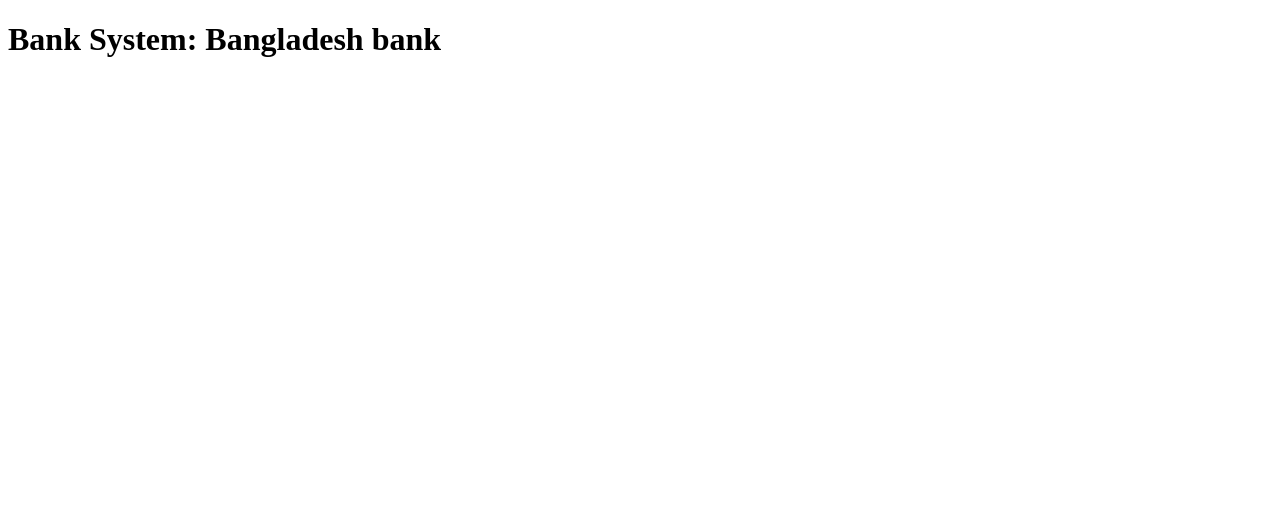
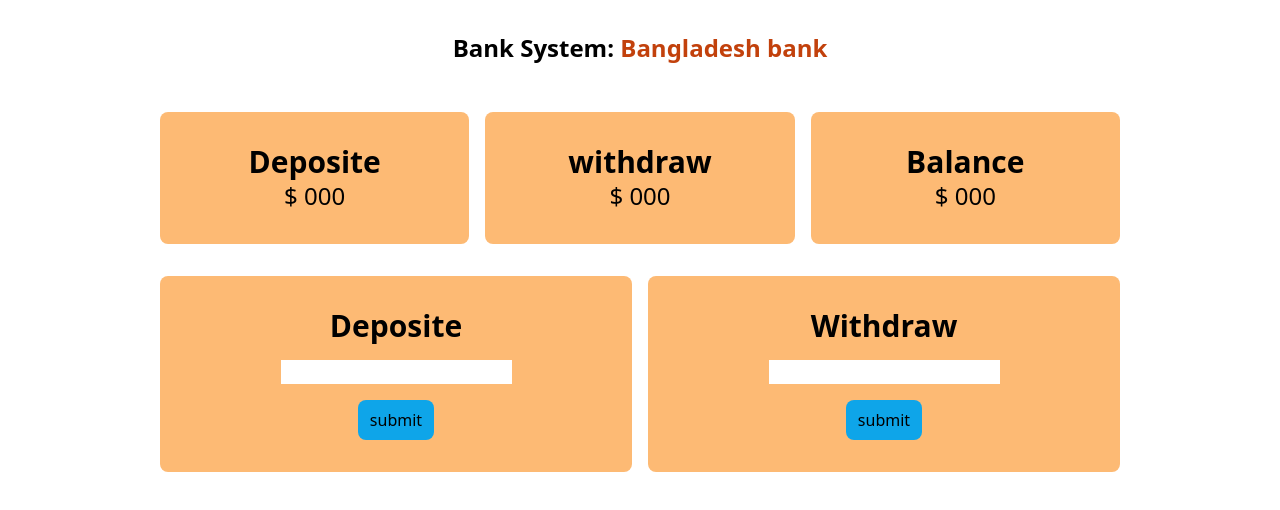
Before and after one commit to alamindolon/advanceBank, a plain HTML site: page index.html in a window 1280 px wide. Drawn offline with nearby package versions, Linux system fonts and the light colour scheme.

Commit message:
design part done

```diff
--- a/index.html
+++ b/index.html
@@ -4,10 +4,47 @@
     <meta charset="UTF-8">
     <meta http-equiv="X-UA-Compatible" content="IE=edge">
     <meta name="viewport" content="width=device-width, initial-scale=1.0">
+    <script src="https://cdn.tailwindcss.com"></script>
     <title>Advance Bank System</title>
 </head>
 <body>
-    <h1>Bank System: <span class="">Bangladesh bank</span></h1>
+    <header>
+        <h1 class="text-center text-2xl mt-8  font-bold">Bank System: <span class="text-orange-700 ">Bangladesh bank</span></h1>
+    </header>
+    <main>
+        <section>
+            <div class="grid grid-cols-3 gap-4 text-center items-center mx-auto w-9/12 mt-12">
+                <div class="bg-orange-300 p-8 rounded-lg">
+                    <h3 class="text-3xl font-bold">Deposite</h3>
+                    <h5 class="text-2xl">$ <span id="depositeID">000</span></h5>
+                </div>
+                <div class="bg-orange-300 p-8 rounded-lg">
+                    <h3 class="text-3xl font-bold">withdraw</h3>
+                    <h5 class="text-2xl">$ <span id="depositeID">000</span></h5>
+                </div>
+                <div class="bg-orange-300 p-8 rounded-lg">
+                    <h3 class="text-3xl font-bold">Balance</h3>
+                    <h5 class="text-2xl">$ <span id="depositeID">000</span></h5>
+                </div>
+            </div>
+        </section>
+        <section class="mt-8">
+            <div class="grid grid-cols-2 gap-4 text-center items-center mx-auto w-9/12">
+                <div class="bg-orange-300 p-8 rounded-lg">
+                    <h3 class="text-3xl font-bold">Deposite</h3>
+                    <input class="mb-4 mt-4" type="text" name="" id=""><br>
+                    <button class="bg-sky-500 px-3 py-2 rounded-lg">submit</button>
+                </div>
+                <div class="bg-orange-300 p-8 rounded-lg">
+                    <h3 class="text-3xl font-bold">Withdraw</h3>
+                    <input class="mb-4 mt-4" type="text" name="" id=""><br>
+                    <button class="bg-sky-500 px-3 py-2 rounded-lg">submit</button>
+                </div>
+
+            </div>
+        </section>
+    </main>
+
 
 </body>
 </html>
```
Also changed, not shown: js/index.js (added).
